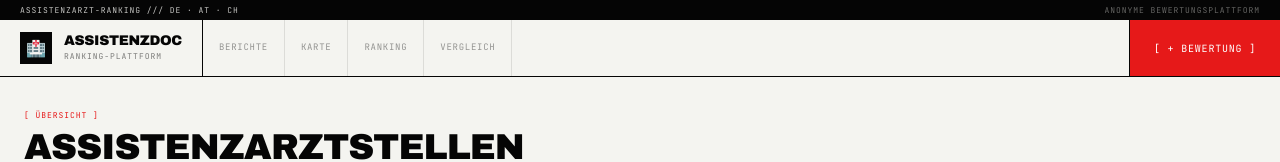
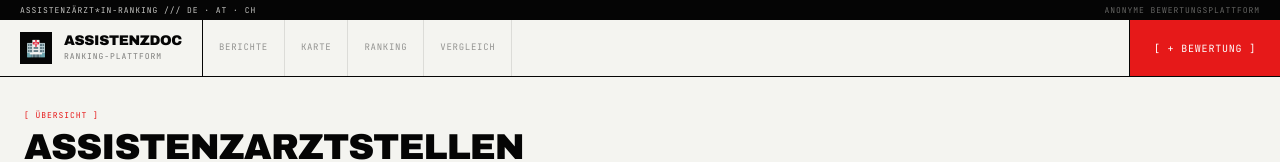
Before and after one commit to 3Micky/assistenzarzt-ranking, a React (Vite) app: page / in a window 1280 px wide. Shown: the top 162 px of the page. Built offline with nearby package versions, Linux system fonts and the light colour scheme; no server answers; the database is empty.

Commit message:
refactor: use inclusive language throughout UI
- ASSISTENZARZT-RANKING → ASSISTENZÄRZT*IN-RANKING
- Abteilungsgröße (Ärzte) → Abteilungsgröße (Ärzt*innen)

Co-Authored-By: Claude Sonnet 4.6 <noreply@anthropic.com>

```diff
--- a/src/components/Layout/Header.jsx
+++ b/src/components/Layout/Header.jsx
@@ -14,7 +14,7 @@ export default function Header() {
     <header className="border-b border-ink sticky top-0 z-50 bg-canvas">
       {/* Register Strip */}
       <div className="register-strip">
-        <span>ASSISTENZARZT-RANKING /// DE · AT · CH</span>
+        <span>ASSISTENZÄRZT*IN-RANKING /// DE · AT · CH</span>
         <span className="text-canvas/40">ANONYME BEWERTUNGSPLATTFORM</span>
       </div>
 
--- a/src/data/criteria.js
+++ b/src/data/criteria.js
@@ -10,7 +10,7 @@ export const CRITERIA_ESSENTIAL = [
   { key: 'dienstsystem',             label: 'Dienstsystem',              type: 'enum', options: ['12h', '24h'] },
   { key: 'fortbildungFreistellung',  label: 'Fortbildung — Freistellung', type: 'boolean' },
   { key: 'fortbildungBezahlt',       label: 'Fortbildung — Bezahlt',     type: 'boolean' },
-  { key: 'abteilungsgroesse',        label: 'Abteilungsgröße (Ärzte)',   type: 'number', min: 1, max: 500 },
+  { key: 'abteilungsgroesse',        label: 'Abteilungsgröße (Ärzt*innen)',   type: 'number', min: 1, max: 500 },
   { key: 'mitarbeitergespraeche',    label: 'Mitarbeitergespräche / Jahr', type: 'number', min: 0, max: 12 },
 ]
 
```
